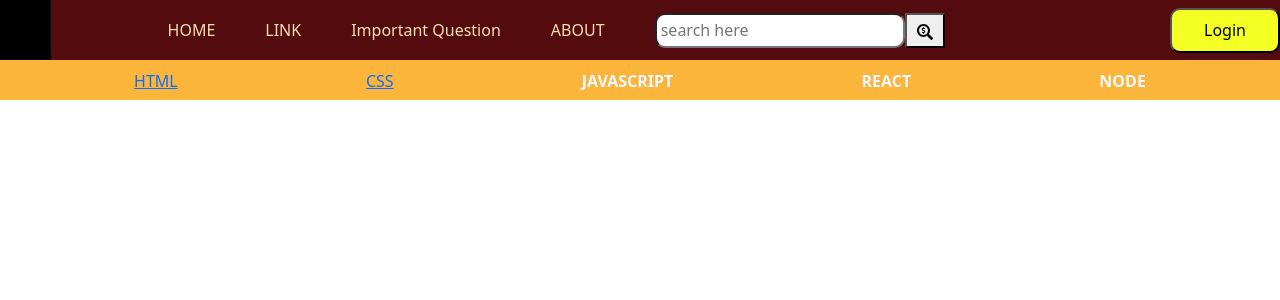
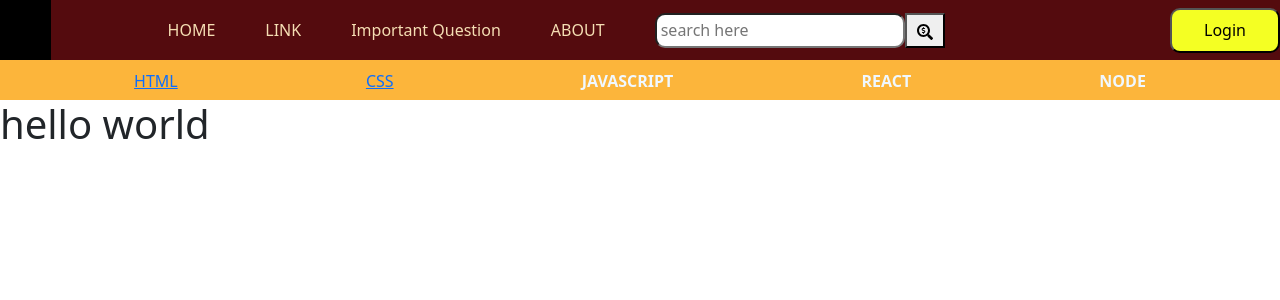
Before and after one commit to Rakesh1github/E-learning-Platform-, a React (Vite) app: page / in a window 1280 px wide. Shown: the top 300 px of the page. Built offline with nearby package versions, Linux system fonts and the light colour scheme.

Commit message:
first changes

```diff
--- a/src/App.jsx
+++ b/src/App.jsx
@@ -15,7 +15,7 @@ function App() {
       <Navs/>
       <Router>
       <Nav2/>
-
+      <h1>hello world</h1>
 
       <Routes>
 
```
